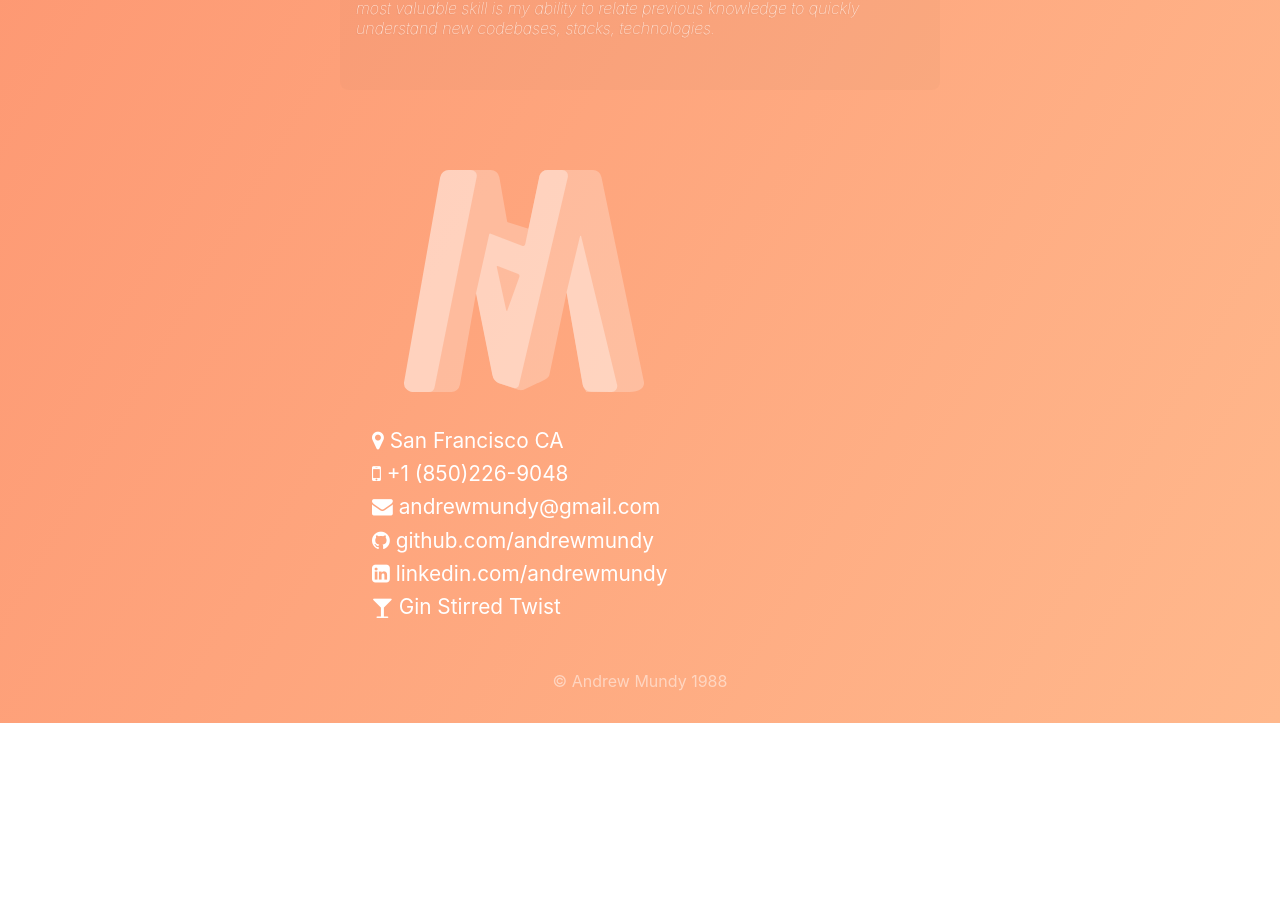
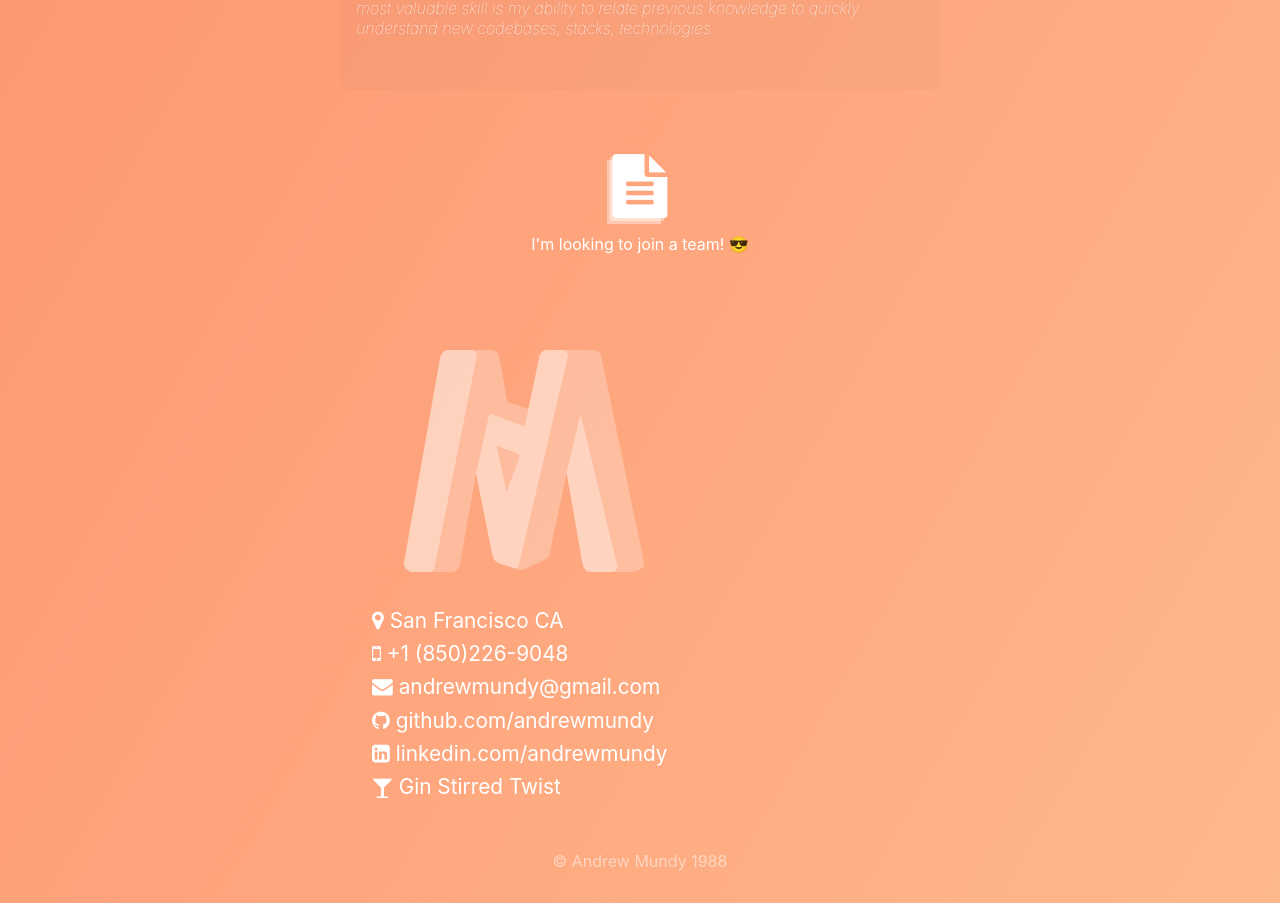
Before and after one commit to andrewmundy/andrewmundy, a React (Create React App) app: page / in a window 1280 px wide. Shown: the part 5922-6825 px from the top of the page. Before the commit the page ends 6645 px from the top, so only its background shows below. Built offline with nearby package versions, Linux system fonts and the light colour scheme.

Commit message:
added resume

```diff
--- a/src/App.js
+++ b/src/App.js
@@ -258,6 +258,12 @@ class MainContent extends Component {
                               </i>
                           </div>
                         </div>
+                        <a target="_blank" href="https://docs.google.com/document/d/1tDK2jvYCzbqOoROnntApguzjnI8qA8paVPb8CMYPOug/pub">
+                          <div className="resume">
+                            <i className="fa fa-file-text" aria-hidden="true"></i>
+                            <p>I'm looking to join a team! 😎</p>
+                          </div>
+                      </a>
                     </div>
                     {/* FOOTER */}
                     <div className="footer">
--- a/src/App.scss
+++ b/src/App.scss
@@ -42,6 +42,17 @@ p {
     page-break-after: always;
     word-wrap: break-word;
     word-break: break-word;
+}
+.resume{
+  padding: 2rem;
+  max-width: 300px;
+  margin: auto;
+  color:white;
+  text-align: center;
+}
+.resume i{
+  font-size: 4rem;
+  box-shadow: $splash-title;
 }
 
 .quote {
```
